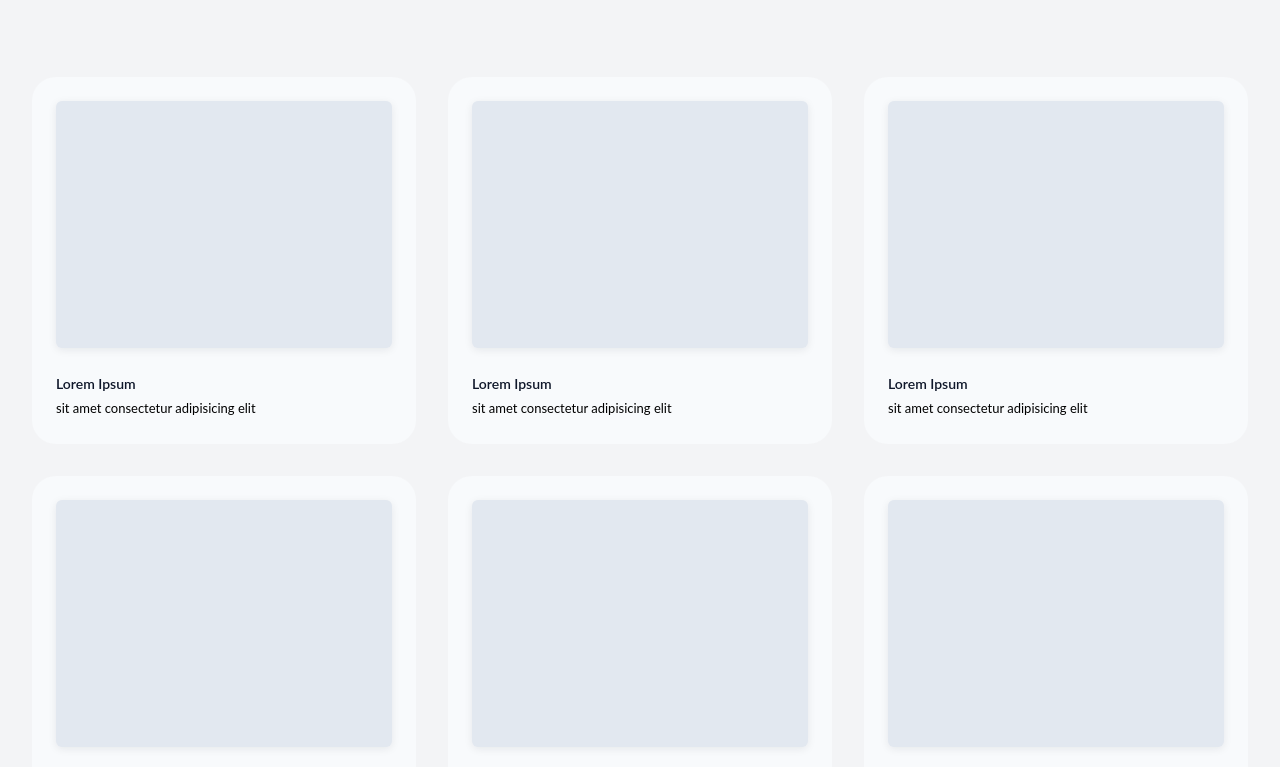
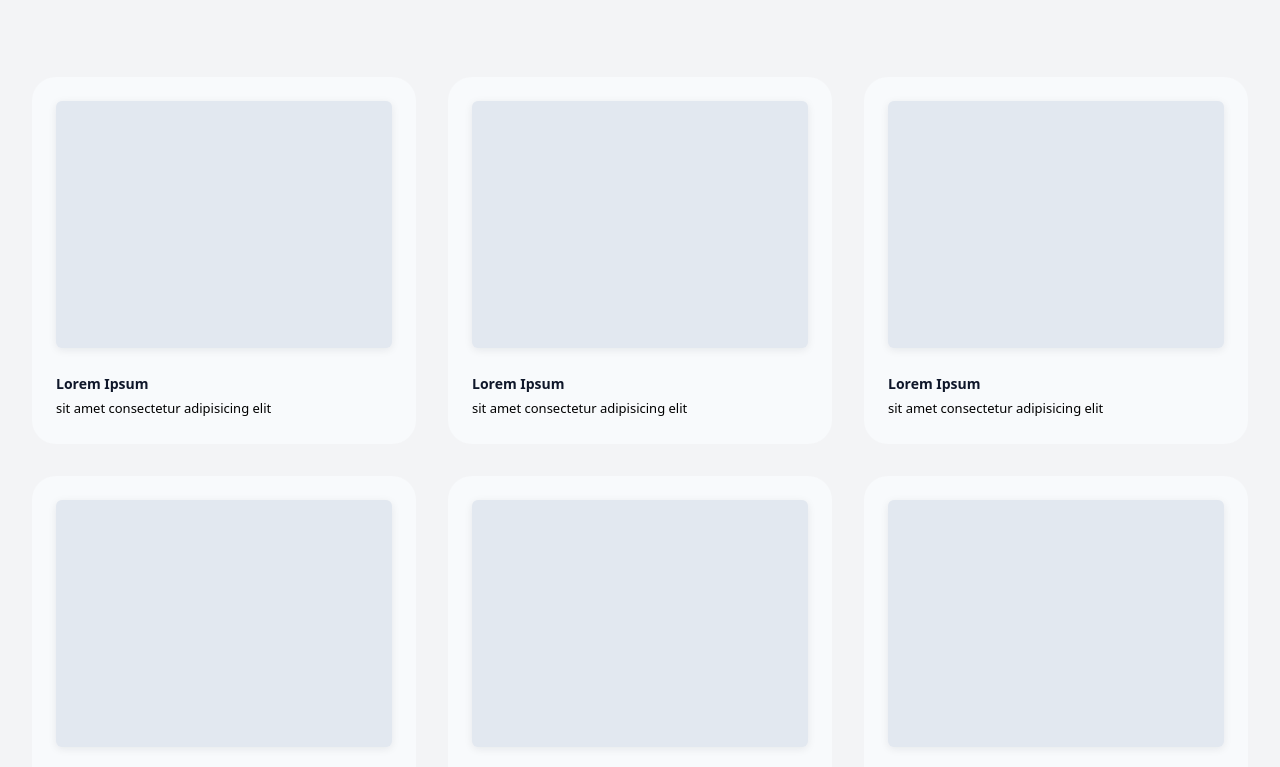
Before and after one commit to mkmutaki/Kerial-Labs, a website: page build/portfolio.html in a window 1280 px wide. Shown: the part 270-1037 px from the top of the page. Drawn offline with nearby package versions, Linux system fonts and the light colour scheme; files that its build step writes are made by us from their sources.

Commit message:
fixed layout

```diff
--- a/build/portfolio.html
+++ b/build/portfolio.html
@@ -8,7 +8,7 @@
     <link rel="stylesheet" href="https://cdnjs.cloudflare.com/ajax/libs/font-awesome/6.2.1/css/all.min.css" integrity="sha512-MV7K8+y+gLIBoVD59lQIYicR65iaqukzvf/nwasF0nqhPay5w/9lJmVM2hMDcnK1OnMGCdVK+iQrJ7lzPJQd1w==" crossorigin="anonymous" referrerpolicy="no-referrer" />
     <title>Kerial Labs</title>
   </head>
-  <body class="font-Latos bg-gray-100 antialiased">
+  <body class="font-Lato bg-gray-100 antialiased">
     <!--header-->
     <header>
       <nav class="container flex flex-wrap mt-2 sm:mt-12">
```
